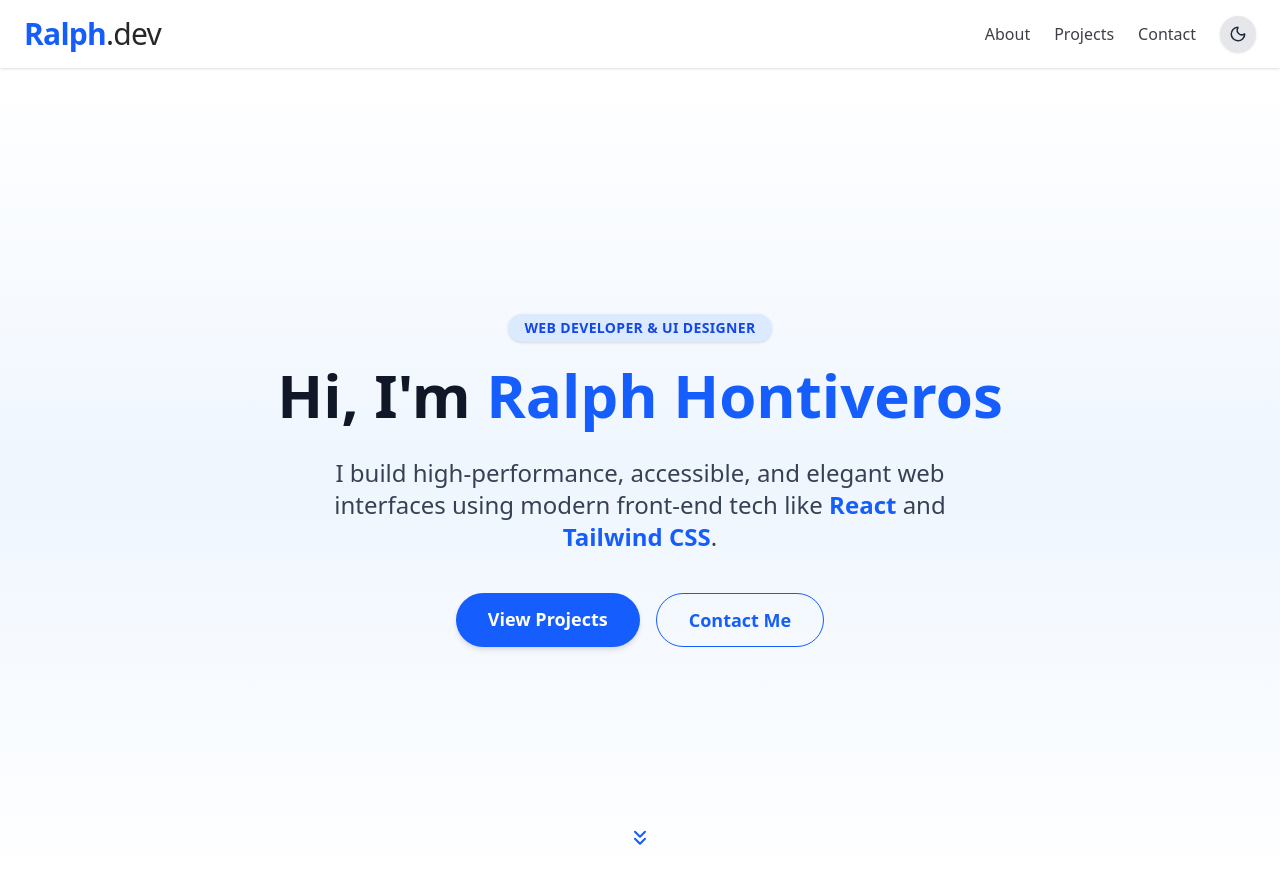
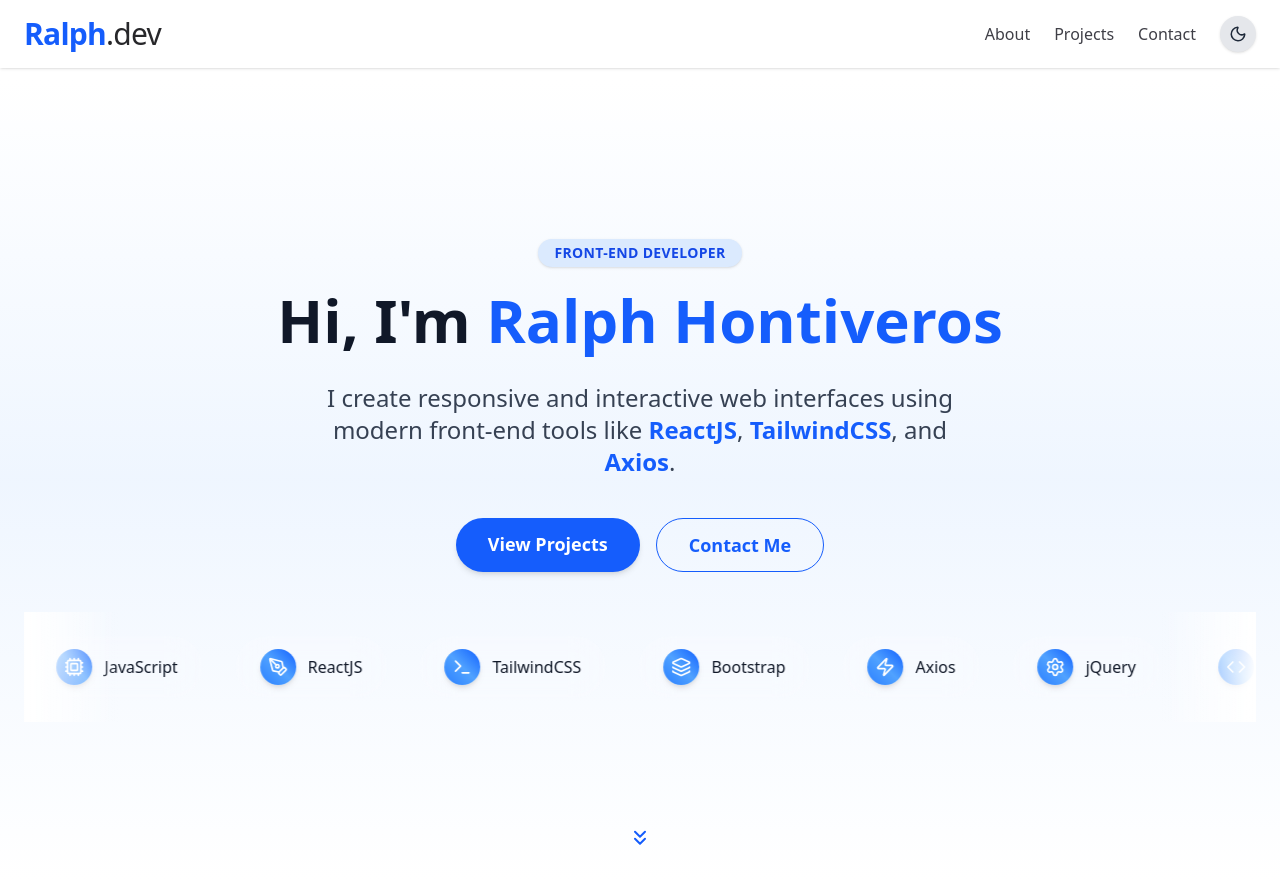
Before and after one commit to RalphHontiveros/portfolio, a React (Vite) app: page / in a window 1280 px wide. Shown: the top 884 px of the page. Built offline with nearby package versions, Linux system fonts and the light colour scheme.

Commit message:
marquee done

```diff
--- a/index.html
+++ b/index.html
@@ -4,7 +4,7 @@
     <meta charset="UTF-8" />
     <link rel="icon" type="image/svg+xml" href="/vite.svg" />
     <meta name="viewport" content="width=device-width, initial-scale=1.0" />
-    <title>Dark Mode App</title>
+    <title>Ralph.Dev</title>
 
     <!-- ✅ Apply theme immediately before React loads -->
     <script>
--- a/package.json
+++ b/package.json
@@ -15,6 +15,7 @@
     "lucide-react": "^0.525.0",
     "react": "^19.1.0",
     "react-dom": "^19.1.0",
+    "react-infinite-scroll-component": "^6.1.0",
     "tailwindcss": "^4.1.8"
   },
   "devDependencies": {
--- a/src/components/Hero.jsx
+++ b/src/components/Hero.jsx
@@ -1,71 +1,126 @@
-import { useEffect, useState } from "react";
+import { useEffect, useState, useRef } from "react";
 import { motion } from "framer-motion";
 import { ChevronsDown } from "lucide-react";
+import {
+  Code,
+  Palette,
+  Cpu,
+  PenTool,
+  Layers,
+  Zap,
+  Terminal,
+  Settings,
+} from "lucide-react";
+
+const skills = [
+  { name: "HTML", icon: Code },
+  { name: "CSS", icon: Palette },
+  { name: "JavaScript", icon: Cpu },
+  { name: "ReactJS", icon: PenTool },
+  { name: "TailwindCSS", icon: Terminal },
+  { name: "Bootstrap", icon: Layers },
+  { name: "Axios", icon: Zap },
+  { name: "jQuery", icon: Settings },
+];
 
 export default function Hero() {
   const [isDarkMode, setIsDarkMode] = useState(false);
 
-  useEffect(() => {
-    const root = document.documentElement;
-    if (isDarkMode) {
-      root.classList.add("dark");
-    } else {
-      root.classList.remove("dark");
-    }
-  }, [isDarkMode]);
+  const marqueeRef = useRef(null);
+  const animationFrame = useRef(null);
+  const lastTimestamp = useRef(null);
+  const offsetX = useRef(0);
+  const speed = 60; // pixels per second
 
   useEffect(() => {
     const savedTheme = localStorage.getItem("theme");
     setIsDarkMode(savedTheme === "dark");
   }, []);
 
+  useEffect(() => {
+    document.documentElement.classList.toggle("dark", isDarkMode);
+  }, [isDarkMode]);
+
+  const animateMarquee = (timestamp) => {
+    if (!lastTimestamp.current) lastTimestamp.current = timestamp;
+    const delta = (timestamp - lastTimestamp.current) / 1000; // in seconds
+    lastTimestamp.current = timestamp;
+
+    offsetX.current -= speed * delta;
+
+    const el = marqueeRef.current;
+    if (!el) return;
+
+    const contentWidth = el.scrollWidth / 3;
+    if (Math.abs(offsetX.current) >= contentWidth) {
+      offsetX.current += contentWidth;
+    }
+
+    el.style.transform = `translateX(${offsetX.current}px)`;
+    animationFrame.current = requestAnimationFrame(animateMarquee);
+  };
+
+  useEffect(() => {
+    animationFrame.current = requestAnimationFrame(animateMarquee);
+    return () => cancelAnimationFrame(animationFrame.current);
+  }, []);
+
+  const pauseMarquee = () => {
+    cancelAnimationFrame(animationFrame.current);
+  };
+
+  const resumeMarquee = () => {
+    lastTimestamp.current = null;
+    animationFrame.current = requestAnimationFrame(animateMarquee);
+  };
+
   return (
     <div className="relative bg-gradient-to-b from-white via-blue-50 to-white dark:from-black dark:via-gray-900 dark:to-black transition-colors duration-300 overflow-hidden">
-     {/* Full Background Blobs */}
+      {/* Background Blobs */}
       <div className="fixed inset-0 -z-10 overflow-hidden">
         <div className="absolute -top-40 -left-40 w-96 h-96 bg-blue-200 dark:bg-blue-900 rounded-full filter blur-3xl opacity-30 animate-pulse"></div>
         <div className="absolute -bottom-40 -right-40 w-96 h-96 bg-purple-300 dark:bg-purple-900 rounded-full filter blur-3xl opacity-30 animate-pulse"></div>
       </div>
-
 
       {/* Hero Section */}
       <section
         id="hero"
         className="relative z-10 min-h-screen flex flex-col justify-center items-center px-6 py-20 text-center"
       >
-        {/* Intro Badge */}
         <motion.div
           initial={{ opacity: 0, y: -10 }}
           animate={{ opacity: 1, y: 0 }}
           transition={{ duration: 0.6 }}
           className="mb-4 px-4 py-1 text-sm font-semibold uppercase tracking-wide bg-blue-100 dark:bg-blue-800 text-blue-700 dark:text-blue-200 rounded-full shadow-sm"
         >
-          Web Developer & UI Designer
+          Front-End Developer
         </motion.div>
 
-        {/* Name */}
         <motion.h1
           initial={{ opacity: 0, y: 30 }}
           animate={{ opacity: 1, y: 0 }}
           transition={{ duration: 0.8 }}
           className="text-4xl sm:text-5xl md:text-6xl font-extrabold text-gray-900 dark:text-white leading-tight"
         >
-          Hi, I'm <span className="text-blue-600 dark:text-blue-400">Ralph Hontiveros</span>
+          Hi, I'm{" "}
+          <span className="text-blue-600 dark:text-blue-400">
+            Ralph Hontiveros
+          </span>
         </motion.h1>
 
-        {/* Subtitle */}
         <motion.p
           initial={{ opacity: 0, y: 20 }}
           animate={{ opacity: 1, y: 0 }}
           transition={{ delay: 0.2, duration: 0.8 }}
           className="mt-6 text-lg sm:text-xl md:text-2xl text-gray-700 dark:text-gray-300 max-w-2xl"
         >
-          I build high-performance, accessible, and elegant web interfaces using modern front-end tech like
-          <span className="font-semibold text-blue-600 dark:text-blue-300"> React</span> and
-          <span className="font-semibold text-blue-600 dark:text-blue-300"> Tailwind CSS</span>.
+          I create responsive and interactive web interfaces using modern
+          front-end tools like
+          <span className="font-semibold text-blue-600 dark:text-blue-300"> ReactJS</span>,
+          <span className="font-semibold text-blue-600 dark:text-blue-300"> TailwindCSS</span>, and
+          <span className="font-semibold text-blue-600 dark:text-blue-300"> Axios</span>.
         </motion.p>
 
-        {/* CTA Buttons */}
         <motion.div
           initial={{ opacity: 0, y: 20 }}
           animate={{ opacity: 1, y: 0 }}
@@ -86,7 +141,7 @@
           </a>
         </motion.div>
 
-        {/* Scroll Indicator */}
+        {/* Scroll Down Icon */}
         <motion.div
           animate={{ y: [0, 10, 0] }}
           transition={{ repeat: Infinity, duration: 1.5 }}
@@ -94,6 +149,34 @@
         >
           <ChevronsDown className="w-6 h-6 text-blue-600 dark:text-blue-300" />
         </motion.div>
+
+        {/* Infinite Marquee */}
+<div className="mt-10 w-full overflow-hidden relative">
+  {/* Side Fades */}
+  <div className="absolute left-0 top-0 h-full w-16 sm:w-24 bg-gradient-to-r from-white dark:from-black to-transparent z-10 pointer-events-none" />
+  <div className="absolute right-0 top-0 h-full w-16 sm:w-24 bg-gradient-to-l from-white dark:from-black to-transparent z-10 pointer-events-none" />
+
+  {/* Marquee Content */}
+  <div
+    ref={marqueeRef}
+    className="flex w-max gap-4 sm:gap-6 md:gap-8 px-4 sm:px-10 py-4 sm:py-6 will-change-transform select-none"
+    onMouseEnter={pauseMarquee}
+    onMouseLeave={resumeMarquee}
+  >
+    {[...skills, ...skills, ...skills].map((skill, index) => (
+      <div
+        key={index}
+        className="group relative flex items-center gap-2 sm:gap-3 px-4 sm:px-6 py-2 sm:py-3 rounded-full border border-transparent bg-white/10 dark:bg-white/5 backdrop-blur-lg text-gray-900 dark:text-white font-medium shadow-[inset_0_0_4px_rgba(255,255,255,0.2)] hover:shadow-[0_0_15px_rgba(59,130,246,0.6)] hover:border-blue-400 transition-all duration-300 hover:scale-105"
+      >
+        <div className="p-1.5 sm:p-2 rounded-full bg-gradient-to-tr from-blue-500 via-blue-400 to-blue-600 text-white dark:from-blue-600 dark:to-blue-400 shadow-md group-hover:rotate-[15deg] transition-transform duration-300">
+          <skill.icon className="w-4 h-4 sm:w-5 sm:h-5" />
+        </div>
+        <span className="text-xs sm:text-sm md:text-base">{skill.name}</span>
+      </div>
+    ))}
+  </div>
+</div>
+
       </section>
     </div>
   );
```
Also changed, not shown: 1 other file (tests, documents, lock files or other folders).
